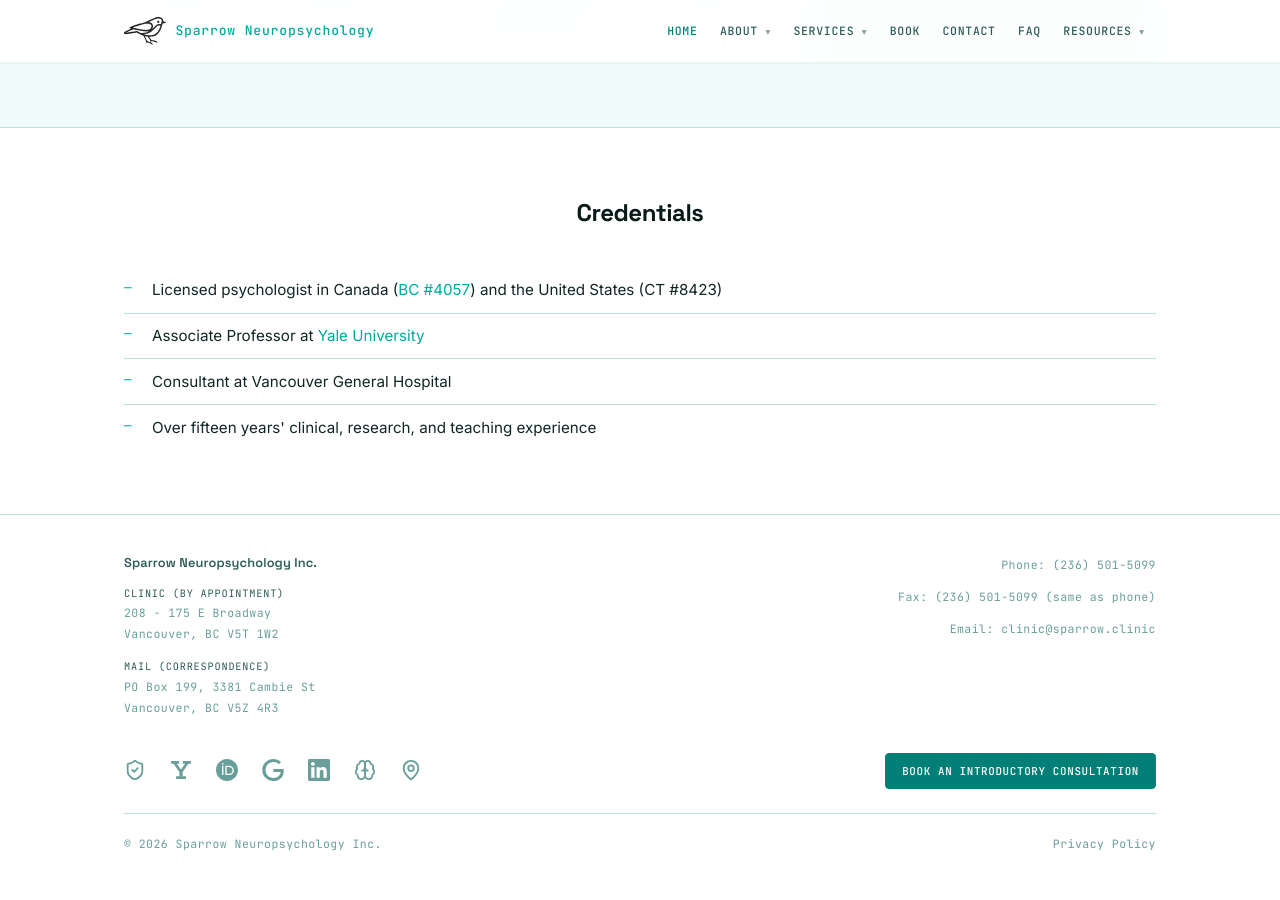
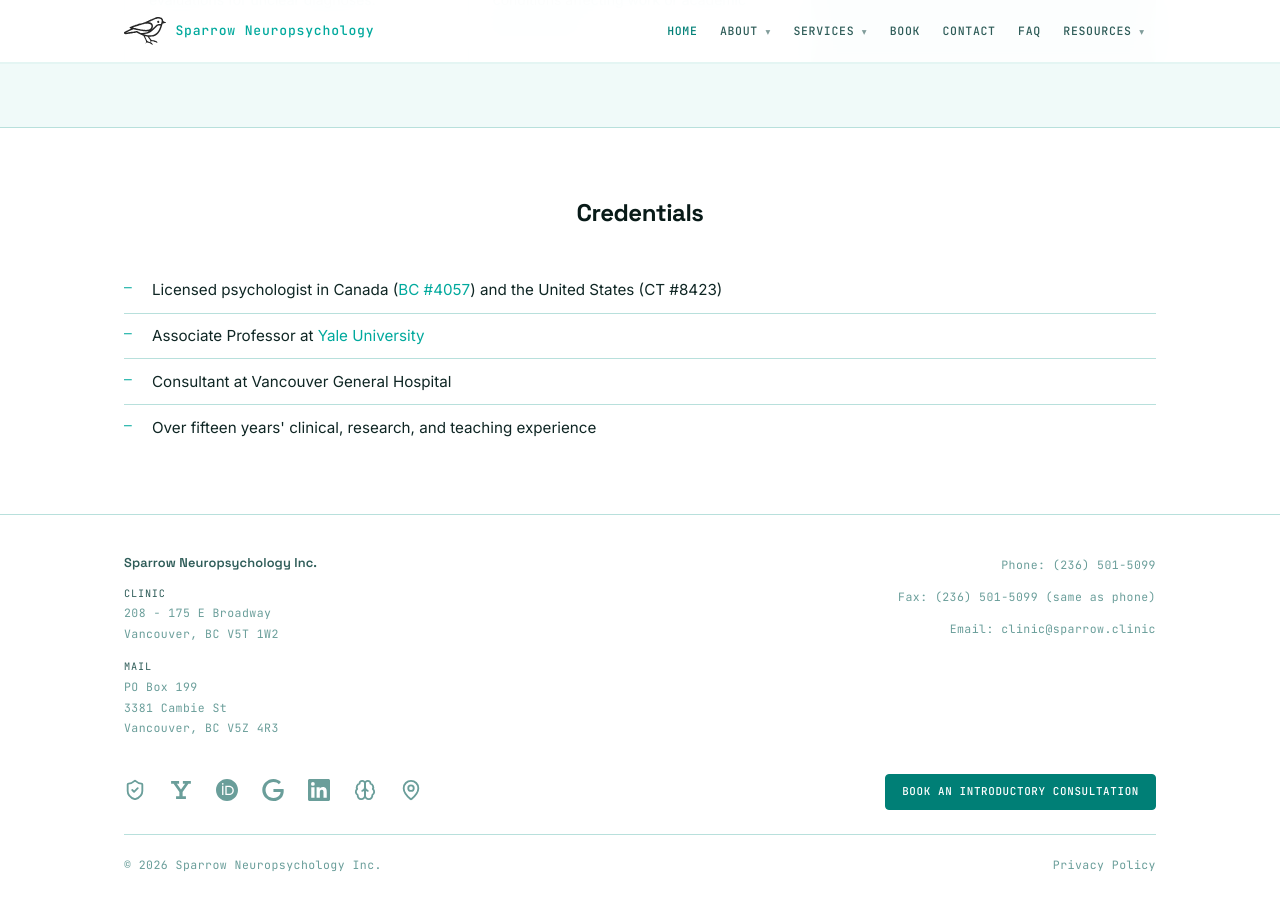
Before and after one commit to cfxb/sparrow-clinic, a Jekyll site: the page built from index.md, in a window 1280 px wide and 900 px high, scrolled down 1338 px. Built offline with Jekyll 4.4.1, drawn with Linux system fonts in a browser that asks for light colours; before the commit the page ends 2217 px from its top, so only the background shows below that.

Commit message:
Shorten footer address labels to "Clinic" and "Mail"
Co-Authored-By: Claude Sonnet 5 <noreply@anthropic.com>
Claude-Session: https://claude.ai/code/session_01PmkSVCMqC1qQVEcpzGFf2b

```diff
--- a/_includes/footer.html
+++ b/_includes/footer.html
@@ -4,11 +4,12 @@
       <div>
         <h3 class="site-footer__heading">{{ site.data.contact.name }}</h3>
         <div class="site-footer__contact">
-          <p><span class="site-footer__label">Clinic (by appointment)</span><br>
+          <p><span class="site-footer__label">Clinic</span><br>
           {{ site.data.contact.address }}<br>
           {{ site.data.contact.city }}, {{ site.data.contact.province }} {{ site.data.contact.postal }}</p>
-          <p><span class="site-footer__label">Mail (correspondence)</span><br>
-          {{ site.data.contact.mailing_address }}, {{ site.data.contact.mailing_address2 }}<br>
+          <p><span class="site-footer__label">Mail</span><br>
+          {{ site.data.contact.mailing_address }}<br>
+          {{ site.data.contact.mailing_address2 }}<br>
           {{ site.data.contact.mailing_city }}, {{ site.data.contact.mailing_province }} {{ site.data.contact.mailing_postal }}</p>
         </div>
       </div>
```
